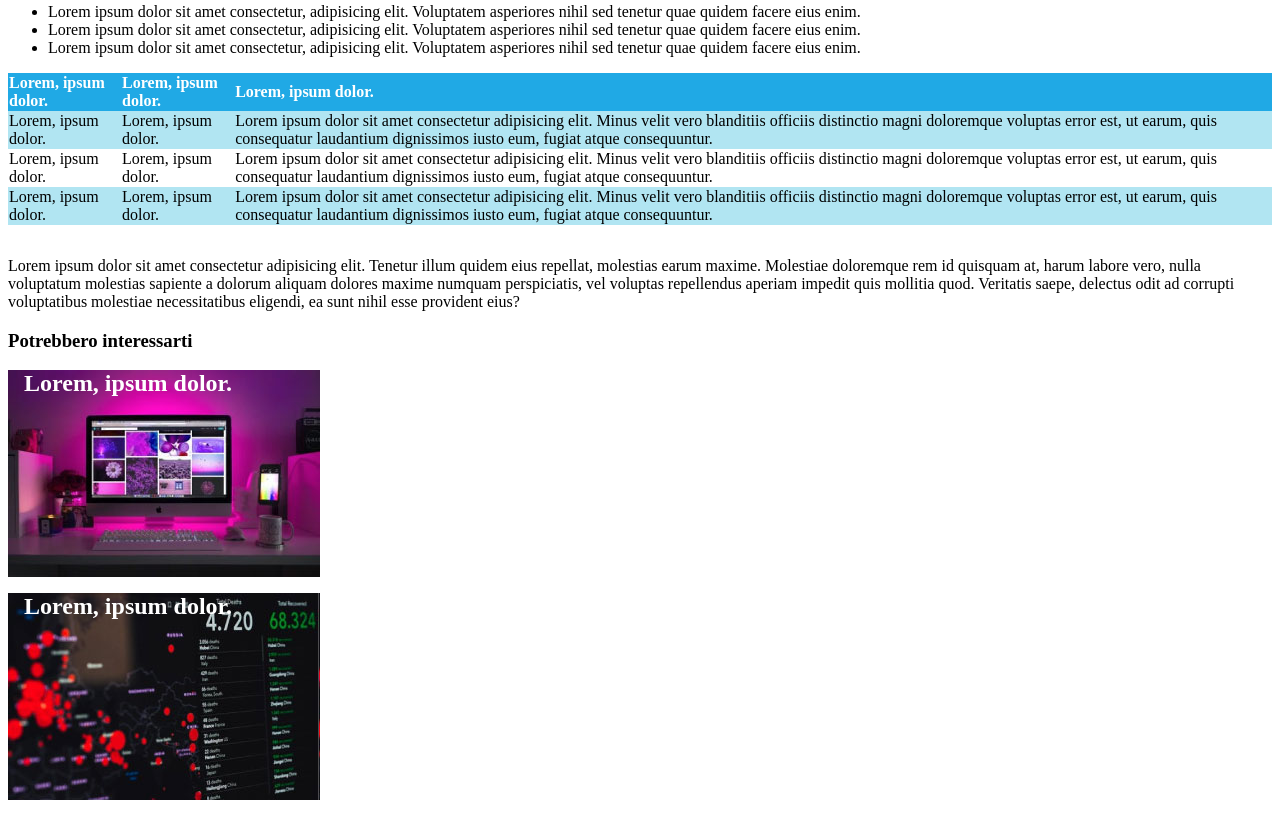
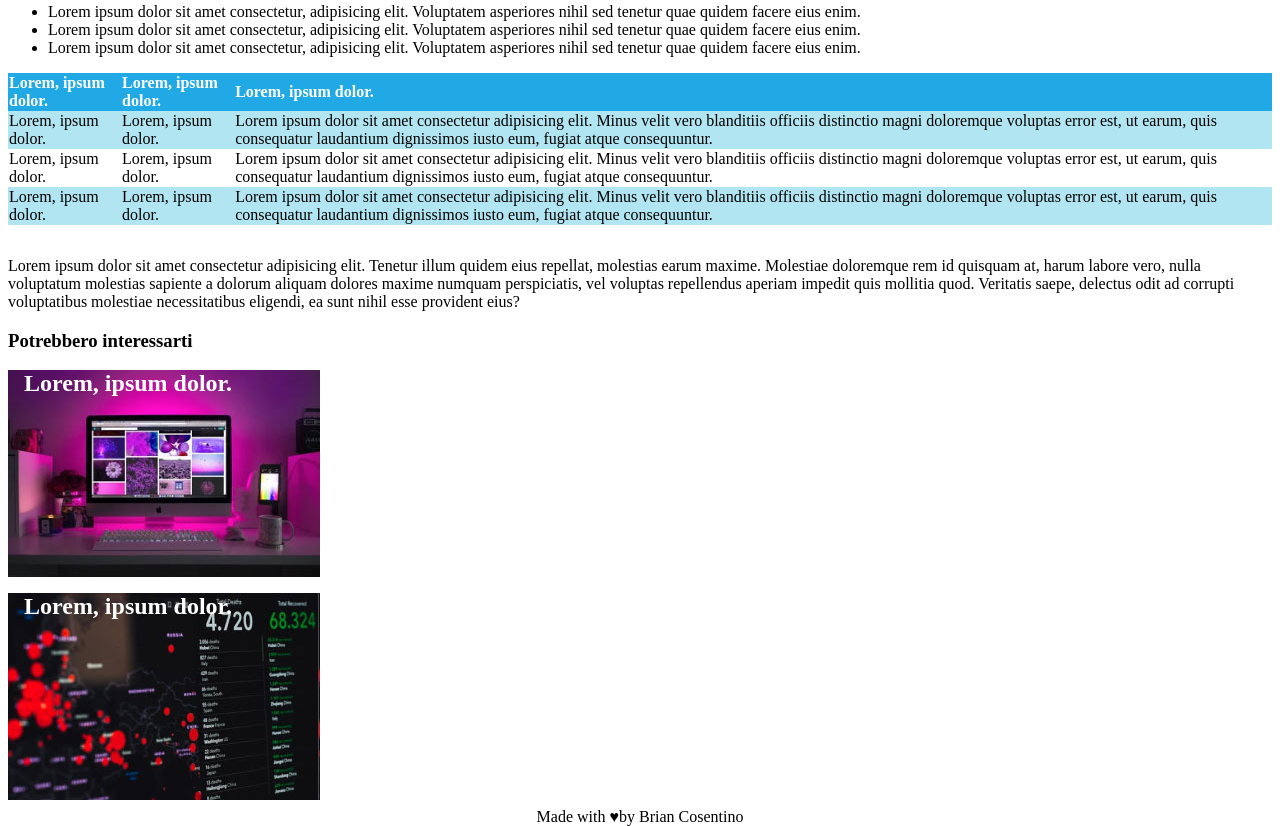
Before and after one commit to briancosentino/html-css-booleaner, a plain HTML site: page index.html in a window 1280 px wide. Shown: the part 737-1563 px from the top of the page. Drawn offline with Linux system fonts and the light colour scheme.

Commit message:
add footer

```diff
--- a/css/style.css
+++ b/css/style.css
@@ -85,3 +85,6 @@ margin: 0.5rem;
     margin-left: 1rem;
     margin-top: 1rem;
 }
+.foot {
+    text-align: center;
+}
--- a/index.html
+++ b/index.html
@@ -91,6 +91,8 @@
         </section>
 
     </main>
-    <footer></footer>
+    <footer>
+        <p class="foot">Made with &hearts;by Brian Cosentino</p>
+    </footer>
 </body>
 </html>
```
